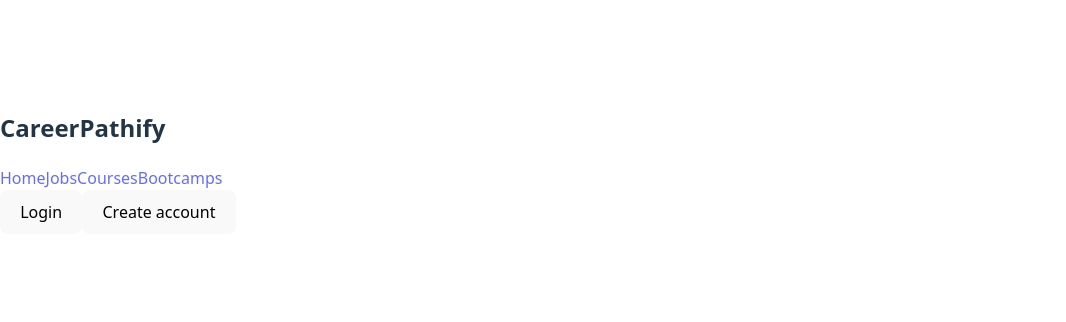
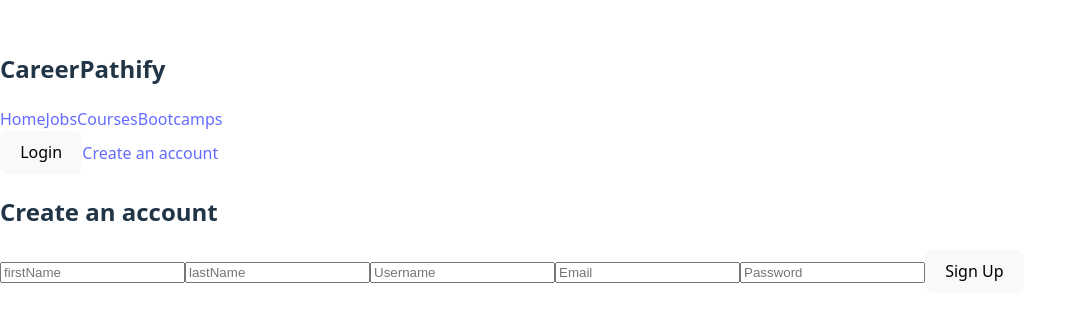
Before and after one commit to JoudKhalidAlosaimi/path-to-your-career-frontend, a React (Vite) app: page /register in a window 1280 px wide. Shown: the part 238-560 px from the top of the page, without its empty margins (0-1066 px from the left). Built offline with nearby package versions, Linux system fonts and the light colour scheme.

Commit message:
added a component of Auth and created a Register.jsx file , also added it to the NavBar

```diff
--- a/src/App.jsx
+++ b/src/App.jsx
@@ -8,12 +8,21 @@ import JobIndex from './components/JobIndex/JobIndex'
 import CourseIndex from './components/CourseIndex/CourseIndex'
 import BootcampIndex from './components/BootcampIndex/BootcampIndex'
 import HomePage from './components/HomePage/HomePage'
+import Register from './components/Auth/Register'
+
+
+import { getUserFromToken } from './lib/auth'
+
 
 function App() {
+
+  const [user, setUser] = useState(getUserFromToken());
+
   return (
     <Router>
-      <NavBar/>
+      <NavBar user={user} setUser={setUser}/>
       <Routes>
+        <Route path='/register' element={<Register/>}/>
         <Route path='/home' element={<HomePage/>}/>
         <Route path='/jobs' element={<JobIndex/>}/>
         <Route path='/courses' element={<CourseIndex/>}/>
--- /dev/null
+++ b/src/components/Auth/Register.jsx
@@ -0,0 +1,41 @@
+import React, { useState } from 'react'
+import axios from 'axios'
+import { useNavigate } from 'react-router'
+
+export default function Register() {
+    const [firstName,setFirstName] = useState('')
+    const [lastName,setLastName] = useState('')
+    const [username, setUsername] = useState('')
+    const [email, setEmail] = useState('')
+    const [password, setPassword] = useState('')
+    // const navigate = useNavigate()
+
+    const handleSubmit = async (e) => {
+        e.preventDefault()
+        try {
+            await axios.post('http://127.0.0.1:8000/api/register/', {
+                first_name : firstName,
+                last_name : lastName,
+                username,
+                password,
+                email
+            })
+            // navigate('/login')
+        } catch (err) {
+            console.error(err)
+            alert('Signup failed')
+    }
+    }
+
+    return (
+        <form onSubmit={handleSubmit}>
+            <h2>Create an account</h2>
+            <input placeholder='firstName' value={firstName} onChange={e => setFirstName(e.target.value)} />
+            <input placeholder='lastName' value={lastName} onChange={e => setLastName(e.target.value)} />
+            <input placeholder='Username' value={username} onChange={e => setUsername(e.target.value)} />
+            <input placeholder='Email' value={email} onChange={e => setEmail(e.target.value)} />
+            <input type='password' placeholder='Password' value={password} onChange={e => setPassword(e.target.value)} />
+            <button type='submit'>Sign Up</button>
+        </form>
+    )
+}
--- a/src/components/NavBar/NavBar.jsx
+++ b/src/components/NavBar/NavBar.jsx
@@ -1,6 +1,6 @@
 import { Link } from "react-router"
 
-function NavBar() {
+function NavBar({ user, setUser }) {
     return (
         <nav>
             <div className="navbar-leftside">
@@ -16,7 +16,7 @@ function NavBar() {
 
             <div className="navbar-rightside">
                 <button className="login-btn">Login</button>
-                <button className="register-btn">Create account</button>
+                <Link to={'/register'}>Create an account</Link>
             </div>
         </nav>
     )
```
